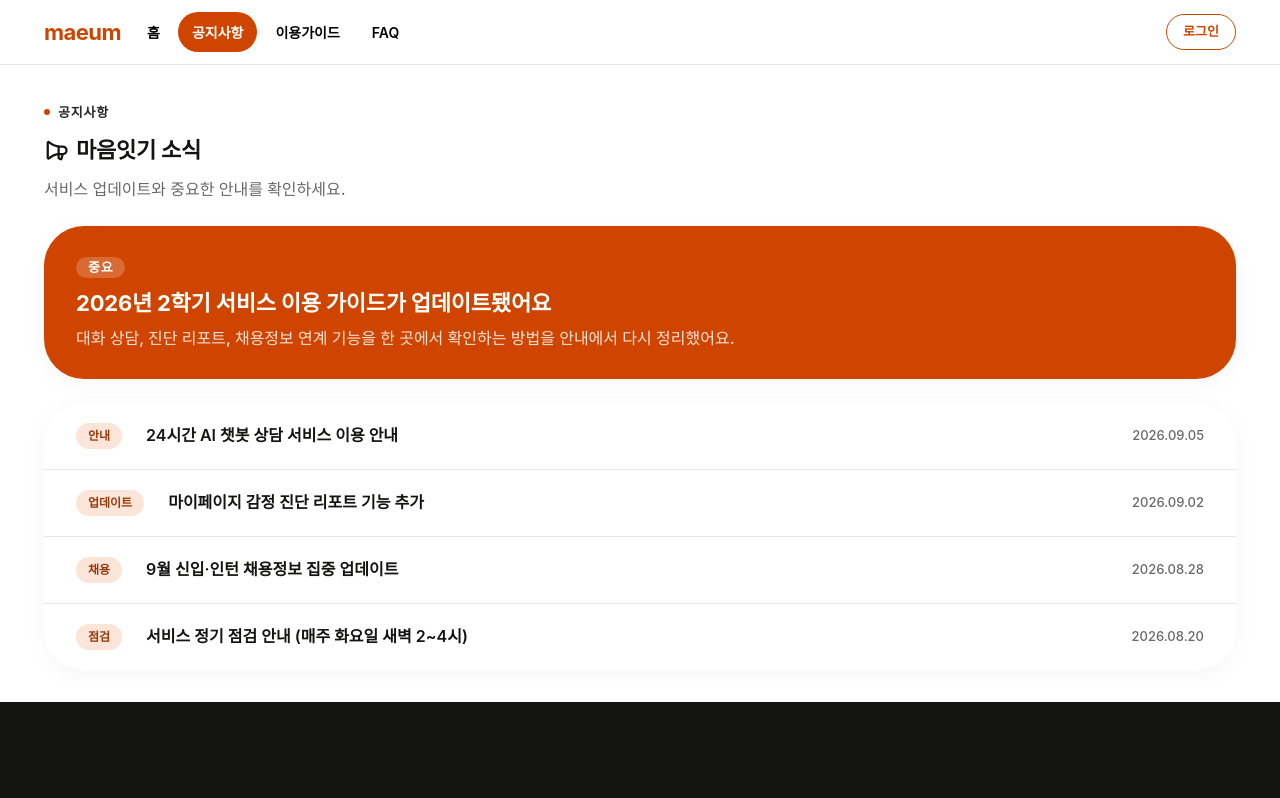
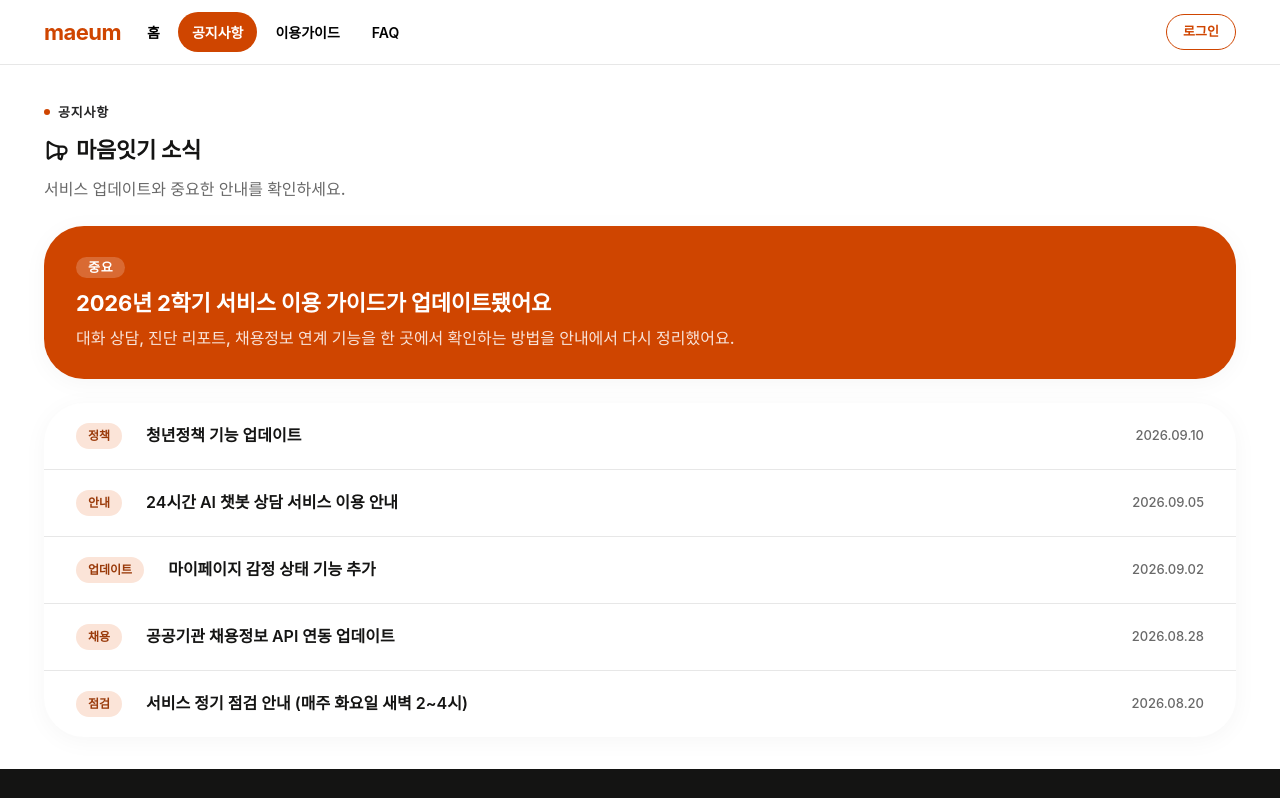
Before and after one commit to Team-Dongmyeong/API_new, a React (Vite) app: page /notice in a window 1280 px wide. Shown: the top 798 px of the page. Built offline with nearby package versions, Linux system fonts and the light colour scheme; no server answers; a web font is replaced by a local one.

Commit message:
공지사항

```diff
--- a/src/pages/app/Notice.jsx
+++ b/src/pages/app/Notice.jsx
@@ -2,6 +2,11 @@ import { Megaphone } from '@phosphor-icons/react'
 
 // 더미 데이터 — 백엔드 연동 전 프론트 화면 확인용.
 const notices = [
+  {
+    badge: '정책',
+    title: '청년정책 기능 업데이트',
+    date: '2026.09.10',
+  },
   {
     badge: '안내',
     title: '24시간 AI 챗봇 상담 서비스 이용 안내',
@@ -9,12 +14,12 @@ const notices = [
   },
   {
     badge: '업데이트',
-    title: '마이페이지 감정 진단 리포트 기능 추가',
+    title: '마이페이지 감정 상태 기능 추가',
     date: '2026.09.02',
   },
   {
     badge: '채용',
-    title: '9월 신입·인턴 채용정보 집중 업데이트',
+    title: '공공기관 채용정보 API 연동 업데이트',
     date: '2026.08.28',
   },
   {
```
